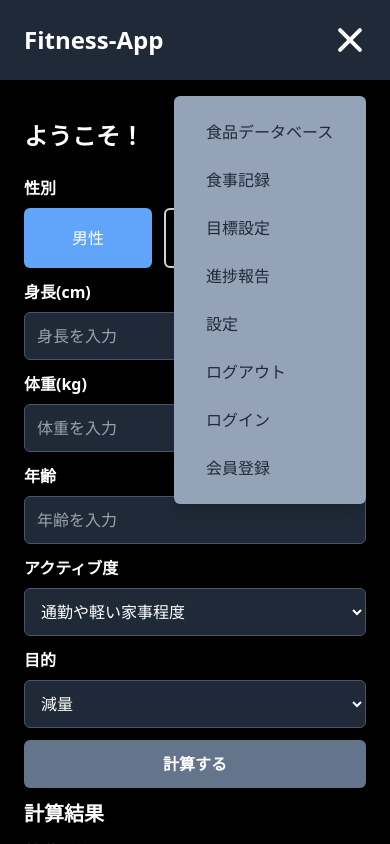
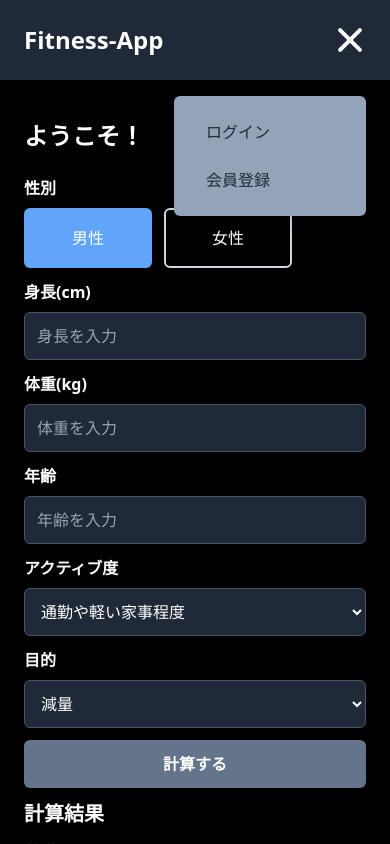
Before and after one commit to Hono127/private-app, a Next.js app in the folder frontend/: page / in a window 390 px wide. Both pictures are taken after a click on the button 350 px from the left and 40 px from the top of the page. Shown: the top 844 px of the page. Built offline with nearby package versions, Linux system fonts and the light colour scheme; no server answers.

Commit message:
ヘッダーの表示項目を整理

```diff
--- a/frontend/src/app/components/organisms/HumbergerMenu.tsx
+++ b/frontend/src/app/components/organisms/HumbergerMenu.tsx
@@ -53,11 +53,22 @@ const HamburgerMenu = () => {
       {isOpen && (
         <div className='absolute top-16 right-0 mt-2 w-48 bg-slate-400 rounded-md shadow-lg z-10'>
           <nav className='flex flex-col p-4 space-y-2'>
+            {user && (
               <a href="/foods" className="hover:underline block px-4 py-2 text-gray-800 hover:bg-gray-200 rounded-md">食品データベース</a>
+            )}
+            {user && (
               <a href="/meal/new" className="hover:underline block px-4 py-2 text-gray-800 hover:bg-gray-200 rounded-md">食事記録</a>
+            )}
+            {user && (
               <a href="/goals" className="hover:underline block px-4 py-2 text-gray-800 hover:bg-gray-200 rounded-md">目標設定</a>
+            )}
+            {user && (
               <a href="/progress" className="hover:underline block px-4 py-2 text-gray-800 hover:bg-gray-200 rounded-md">進捗報告</a>
+            )}
+            {user && (
               <a href="/settings" className="hover:underline block px-4 py-2 text-gray-800 hover:bg-gray-200 rounded-md">設定</a>
+            )}
+            {user && (
               <a
                 href='#'
                 className='block px-4 py-2 text-gray-800 hover:bg-gray-200 rounded-md'
@@ -65,6 +76,7 @@ const HamburgerMenu = () => {
               >
                 ログアウト
               </a>
+            )}
             {!user && (
               <a
                 href='#'
```
Lines whose indentation alone changed are shown as unchanged.
